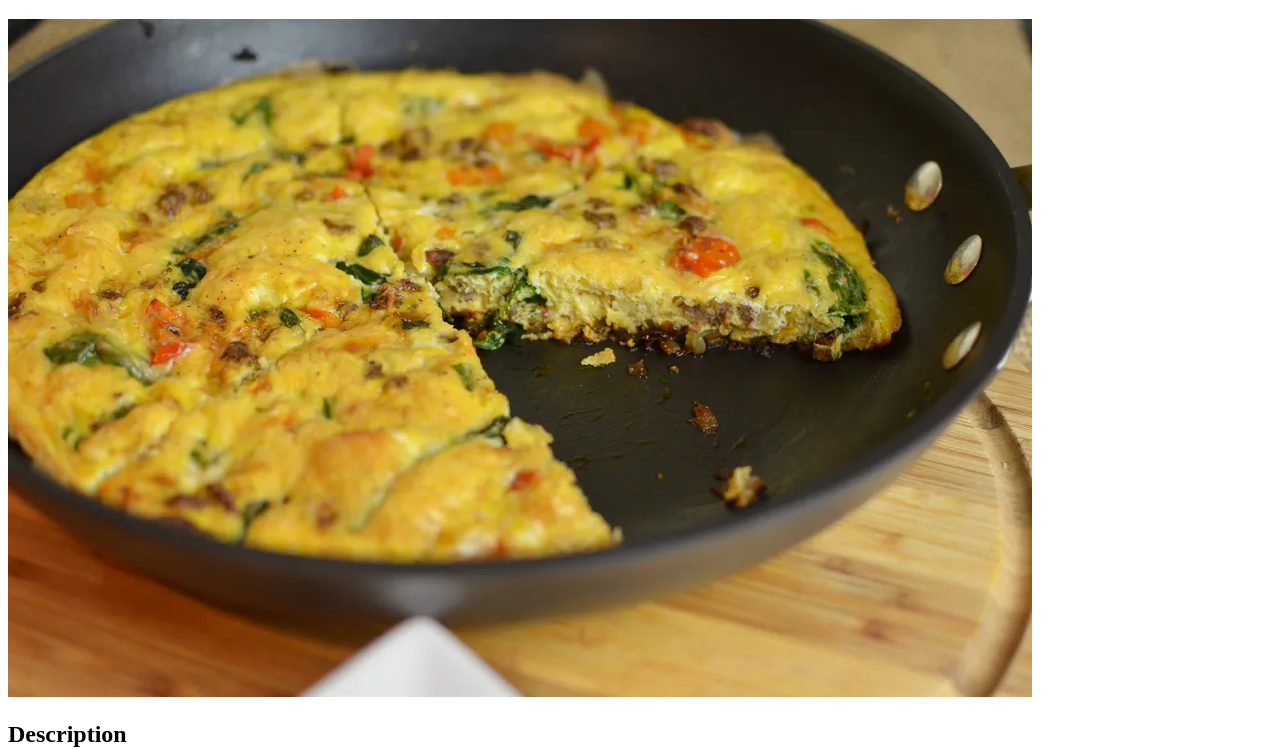
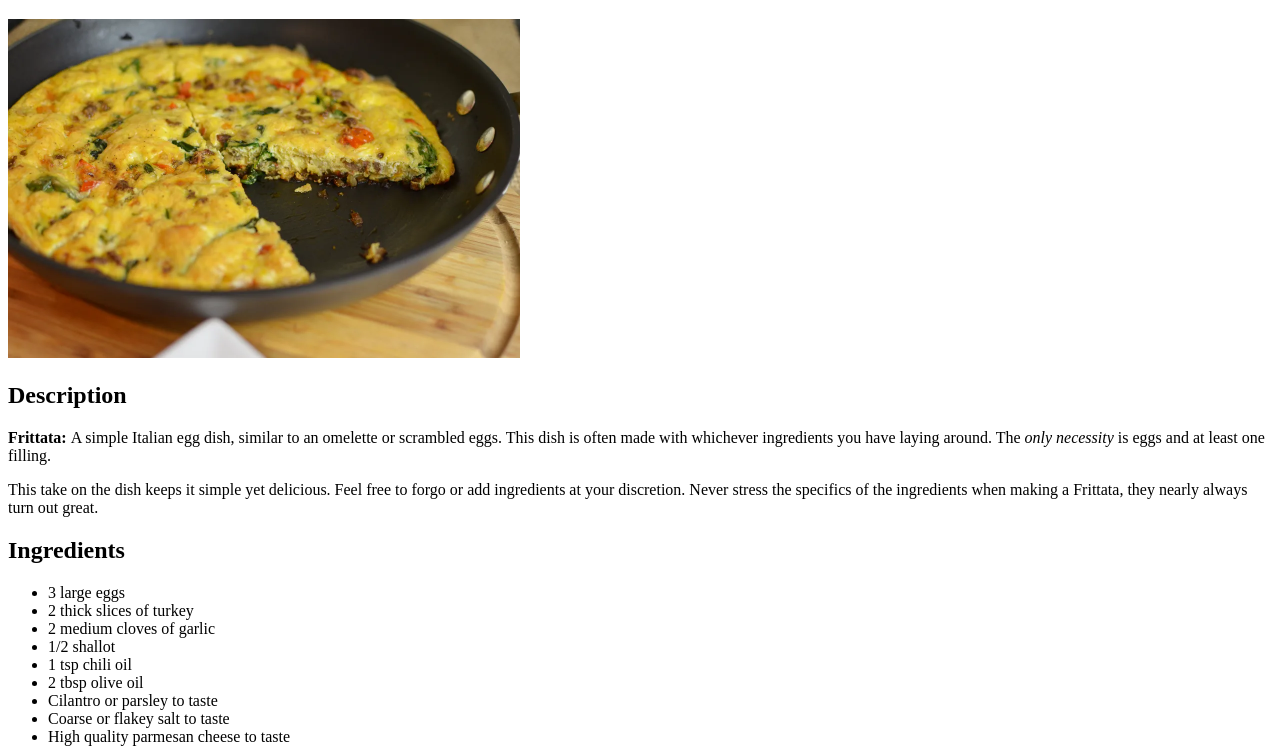
Before and after one commit to KeadonM/00-odin-recipes, a plain HTML site: page recipes/turkey-frittata.html in a window 1280 px wide. Shown: the part 87-836 px from the top of the page. Drawn offline with Linux system fonts and the light colour scheme.

Commit message:
Resize images for Turkey Frittata and Granmas Cornbread

```diff
--- a/recipes/turkey-frittata.html
+++ b/recipes/turkey-frittata.html
@@ -12,7 +12,10 @@
 
     <h1>Turkey Frittata</h1>
 
-    <img src="../imgs/Turkey-Frittata.webp" alt="Turkey Frittata finished">
+    <img src="../imgs/Turkey-Frittata.webp"
+    alt="Turkey Frittata finished"
+    width="512"
+    height="339">
 
     <h2>Description</h2>
     <p><strong>Frittata: </strong>A simple Italian egg dish, similar to an omelette or scrambled eggs.
```
Also changed, not shown: recipes/grandmas-cornbread.html (+4 -2 lines).
